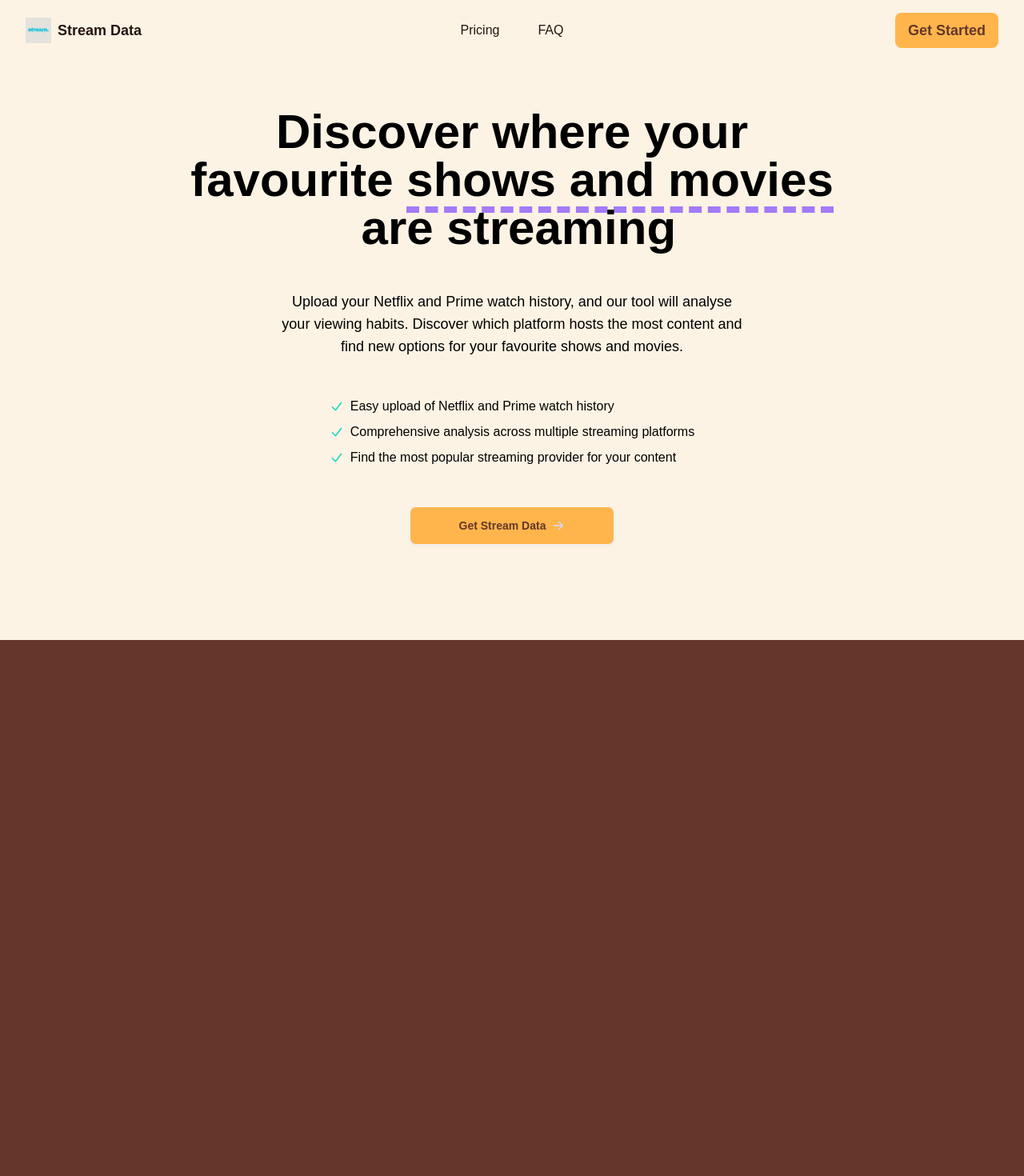
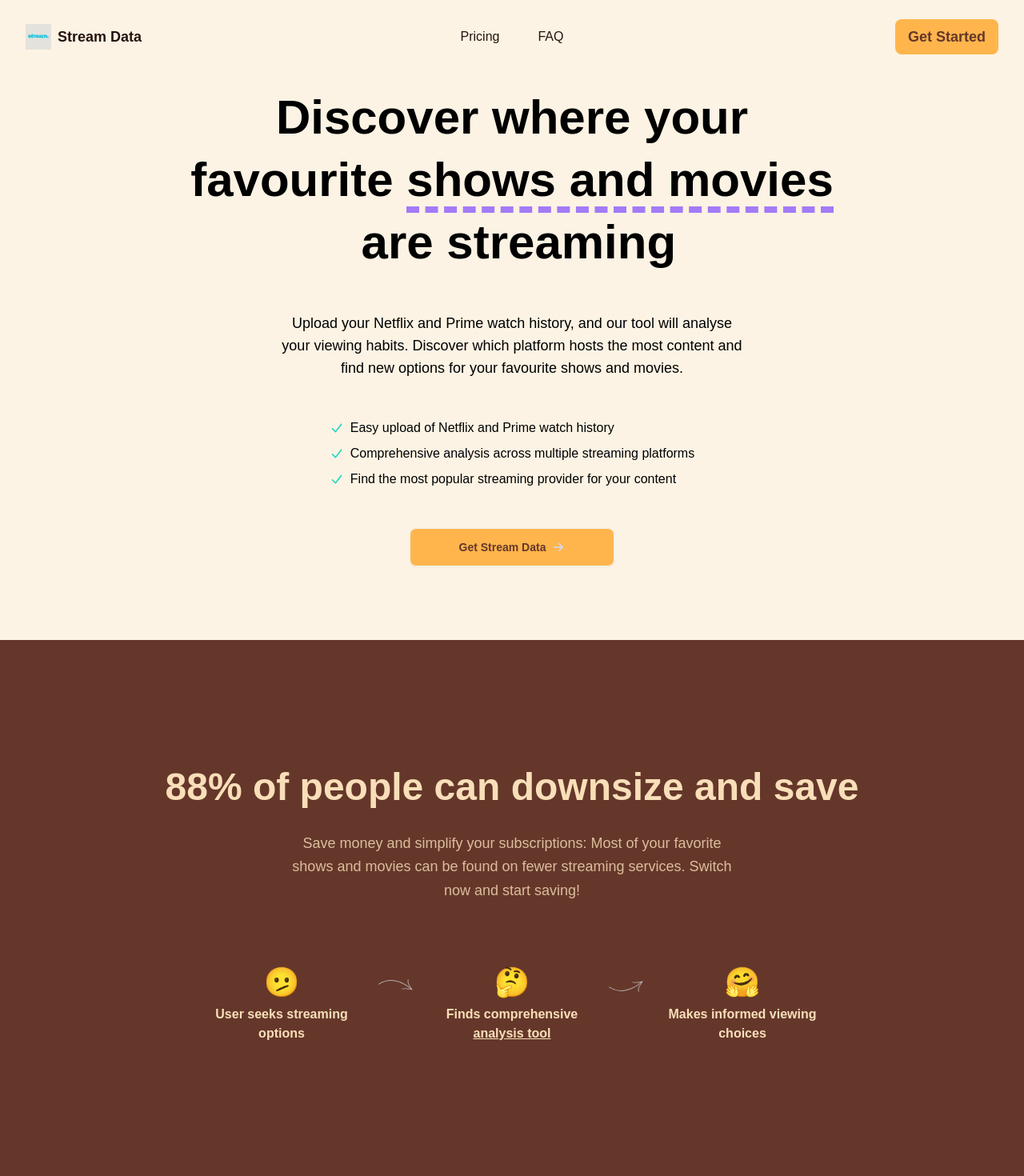
Before and after one commit to ItsMattG/movie, a Next.js app: page / in a window 1280 px wide. Shown: the top 1470 px of the page at 80% size. Built offline with nearby package versions, Linux system fonts and the light colour scheme; a web font is replaced by a local one.

Commit message:
Completed second section

```diff
--- a/app/page.tsx
+++ b/app/page.tsx
@@ -6,7 +6,7 @@ export default function LandingPage() {
   return (
     <div>
 			<header className="absolute w-full">
-				<nav className="container flex items-center justify-between px-8 py-4 mx-auto" aria-label="Global">
+				<nav className="container flex items-center justify-between px-8 pb-4 pt-6 mx-auto" aria-label="Global">
 					<div className="flex lg:flex-1">
 						<a className="flex items-center gap-2 shrink-0 " title="Stream Data hompage" href="/">
 							<Image src={Logo} alt="Stream Data logo" width={32} height={32} decoding="async" data-nimg="1" className="w-8" />
@@ -22,18 +22,22 @@ export default function LandingPage() {
 					</div>
 				</nav>
 			</header>
-      <section className="min-h-screen bg-background-primary mx-auto py-8 lg:pb-24 lg:pt-28 text-black flex items-center justify-center">
+      <section className="min-h-screen bg-background-primary mx-auto py-8 lg:pb-16 lg:pt-20 text-black flex items-center justify-center">
 				<div className="max-w-5xl px-8 flex flex-col gap-10 lg:gap-12 items-center justify-center text-center">
 					<div className="flex flex-col gap-8 items-center">
-						<h1 className="lg:backdrop:-mb-4 group text-6xl font-extrabold">
-							Discover where your<br />
+						<h1 className="lg:backdrop:-mb-4 group text-6xl font-extrabold leading-[1.3em]">
+							<span className="">
+								Discover where your<br />
+							</span>
 							<span className="">
 								favourite&nbsp;
 							</span>
 							<span className="border-b-8 border-dashed border-primary/50 whitespace-nowrap duration-200 group-hover:border-accent">
 								shows and movies<br />
 							</span>
-							&nbsp;are streaming
+							<span className="">
+								&nbsp;are streaming
+							</span>
 						</h1>
 					</div>
 					<p className="text-lg paragraph max-w-xl">Upload your Netflix and Prime watch history, and our tool will analyse your viewing habits. Discover which platform hosts the most content and find new options for your favourite shows and movies.</p>
@@ -68,7 +72,36 @@ export default function LandingPage() {
 				</div>
       </section>
       <section className="min-h-screen bg-background-secondary">
-        {/* Content for section 2 */}
+				<div className="max-w-7xl mx-auto px-8 py-16 md:py-40 text-center">
+					<h2 className="font-extrabold mb-6 md:mb-8 text-5xl text-button-color-secondary">88% of people can downsize and save</h2>
+					<p className="max-w-xl mx-auto text-lg opacity-80 leading-relaxed mb-12 md:mb-20 text-button-color-secondary">Save money and simplify your subscriptions: Most of your favorite shows and movies can be found on fewer streaming services. Switch now and start saving!</p>
+					<div className="flex flex-col md:flex-row justify-center items-center md:items-start gap-6">
+							<div className="w-full md:w-48 flex flex-col gap-2 items-center justify-center">
+								<span className="text-4xl">🫤</span>
+								<p className="font-bold text-button-color-secondary">User seeks streaming options</p>
+							</div>
+							<svg className="shrink-0 w-12 fill-neutral-content opacity-70 max-md:-scale-x-100 md:-rotate-90" viewBox="0 0 138 138" fill="none" xmlns="http://www.w3.org/2000/svg">
+								<g>
+										<path fill-rule="evenodd" clip-rule="evenodd" d="M72.9644 5.31431C98.8774 43.8211 83.3812 88.048 54.9567 120.735C54.4696 121.298 54.5274 122.151 55.0896 122.639C55.6518 123.126 56.5051 123.068 56.9922 122.506C86.2147 88.9044 101.84 43.3918 75.2003 3.80657C74.7866 3.18904 73.9486 3.02602 73.3287 3.44222C72.7113 3.85613 72.5484 4.69426 72.9644 5.31431Z"></path>
+										<path fill-rule="evenodd" clip-rule="evenodd" d="M56.5084 121.007C56.9835 118.685 57.6119 115.777 57.6736 115.445C59.3456 106.446 59.5323 97.67 58.4433 88.5628C58.3558 87.8236 57.6824 87.2948 56.9433 87.3824C56.2042 87.4699 55.6756 88.1435 55.7631 88.8828C56.8219 97.7138 56.6432 106.225 55.0203 114.954C54.926 115.463 53.5093 121.999 53.3221 123.342C53.2427 123.893 53.3688 124.229 53.4061 124.305C53.5887 124.719 53.8782 124.911 54.1287 125.015C54.4123 125.13 54.9267 125.205 55.5376 124.926C56.1758 124.631 57.3434 123.699 57.6571 123.487C62.3995 120.309 67.4155 116.348 72.791 113.634C77.9171 111.045 83.3769 109.588 89.255 111.269C89.9704 111.475 90.7181 111.057 90.9235 110.342C91.1288 109.626 90.7117 108.878 89.9963 108.673C83.424 106.794 77.3049 108.33 71.5763 111.223C66.2328 113.922 61.2322 117.814 56.5084 121.007Z"></path>
+								</g>
+							</svg>
+							<div className="w-full md:w-48 flex flex-col gap-2 items-center justify-center">
+								<span className="text-4xl">🤔</span>
+								<p className="font-bold text-button-color-secondary">Finds comprehensive <u>analysis tool</u></p>
+							</div>
+							<svg className="shrink-0 w-12 fill-neutral-content opacity-70 md:-scale-x-100 md:-rotate-90" viewBox="0 0 138 138" fill="none" xmlns="http://www.w3.org/2000/svg">
+								<g>
+										<path fill-rule="evenodd" clip-rule="evenodd" d="M72.9644 5.31431C98.8774 43.8211 83.3812 88.048 54.9567 120.735C54.4696 121.298 54.5274 122.151 55.0896 122.639C55.6518 123.126 56.5051 123.068 56.9922 122.506C86.2147 88.9044 101.84 43.3918 75.2003 3.80657C74.7866 3.18904 73.9486 3.02602 73.3287 3.44222C72.7113 3.85613 72.5484 4.69426 72.9644 5.31431Z"></path>
+										<path fill-rule="evenodd" clip-rule="evenodd" d="M56.5084 121.007C56.9835 118.685 57.6119 115.777 57.6736 115.445C59.3456 106.446 59.5323 97.67 58.4433 88.5628C58.3558 87.8236 57.6824 87.2948 56.9433 87.3824C56.2042 87.4699 55.6756 88.1435 55.7631 88.8828C56.8219 97.7138 56.6432 106.225 55.0203 114.954C54.926 115.463 53.5093 121.999 53.3221 123.342C53.2427 123.893 53.3688 124.229 53.4061 124.305C53.5887 124.719 53.8782 124.911 54.1287 125.015C54.4123 125.13 54.9267 125.205 55.5376 124.926C56.1758 124.631 57.3434 123.699 57.6571 123.487C62.3995 120.309 67.4155 116.348 72.791 113.634C77.9171 111.045 83.3769 109.588 89.255 111.269C89.9704 111.475 90.7181 111.057 90.9235 110.342C91.1288 109.626 90.7117 108.878 89.9963 108.673C83.424 106.794 77.3049 108.33 71.5763 111.223C66.2328 113.922 61.2322 117.814 56.5084 121.007Z"></path>
+								</g>
+							</svg>
+							<div className="w-full md:w-48 flex flex-col gap-2 items-center justify-center">
+								<span className="text-4xl">🤗</span>
+								<p className="font-bold text-button-color-secondary">Makes informed viewing choices</p>
+							</div>
+					</div>
+				</div>
       </section>
       <section className="min-h-screen bg-background-primary">
         {/* Content for section 3 */}
```
